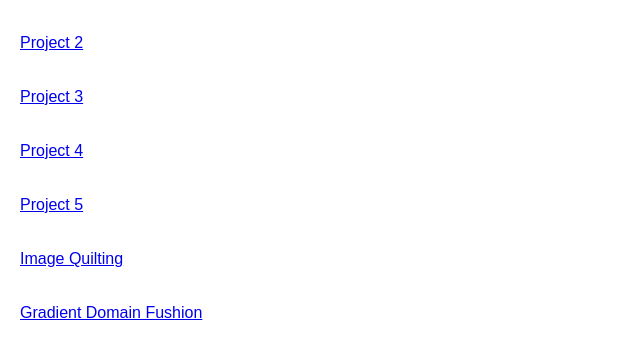
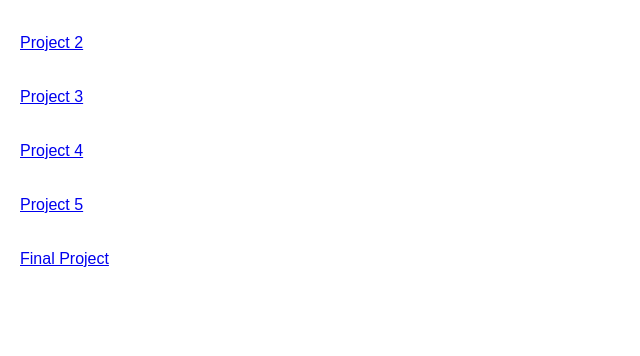
Before and after one commit to luojt2022/luojt2022.github.io, a plain HTML site: page index.html in a window 1280 px wide. Shown: the part 100-456 px from the top of the page, without its empty margins (0-640 px from the left). Drawn offline with Linux system fonts and the light colour scheme.

Commit message:
Update index.html

```diff
--- a/index.html
+++ b/index.html
@@ -37,12 +37,7 @@
     <br>
     <br>
     <div class="project-link">
-        <a href="./CS180-Projects/image_quilting/index.html">Image Quilting</a>
-    </div>
-    <br>
-    <br>
-    <div class="project-link">
-        <a href="./CS180-Projects/gradient_domain_fushion/index.html">Gradient Domain Fushion</a>
+        <a href="./CS180-Projects/final_project/index.html">Final Project</a>
     </div>
 </body>
 </html>
```
